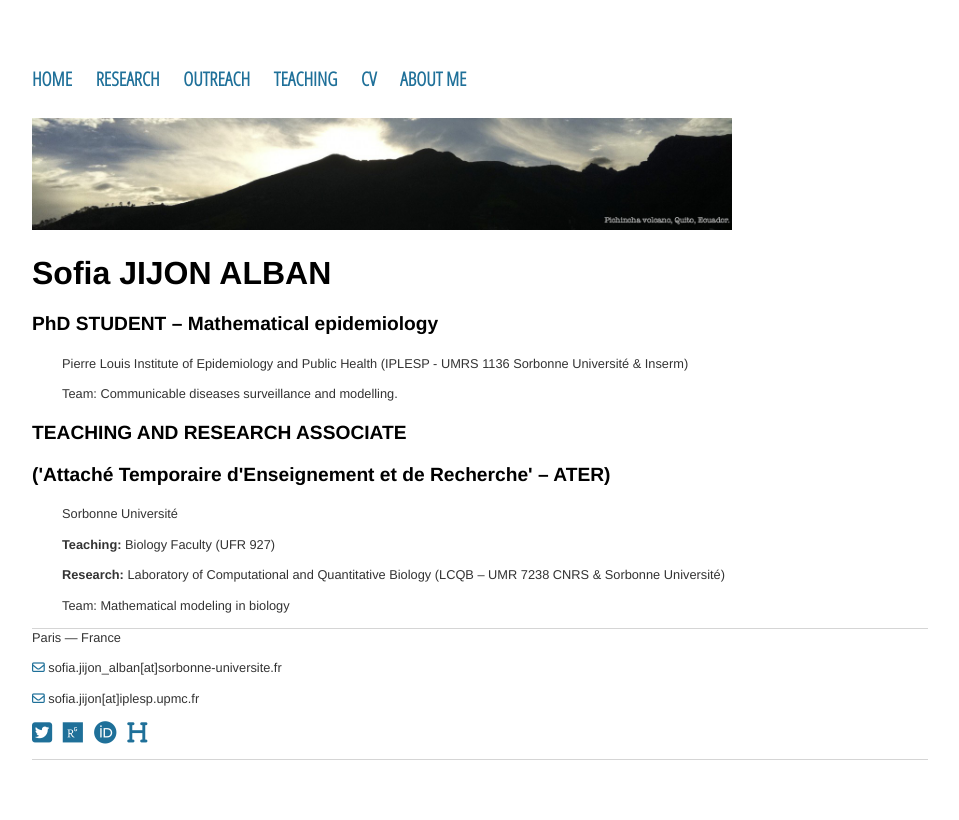
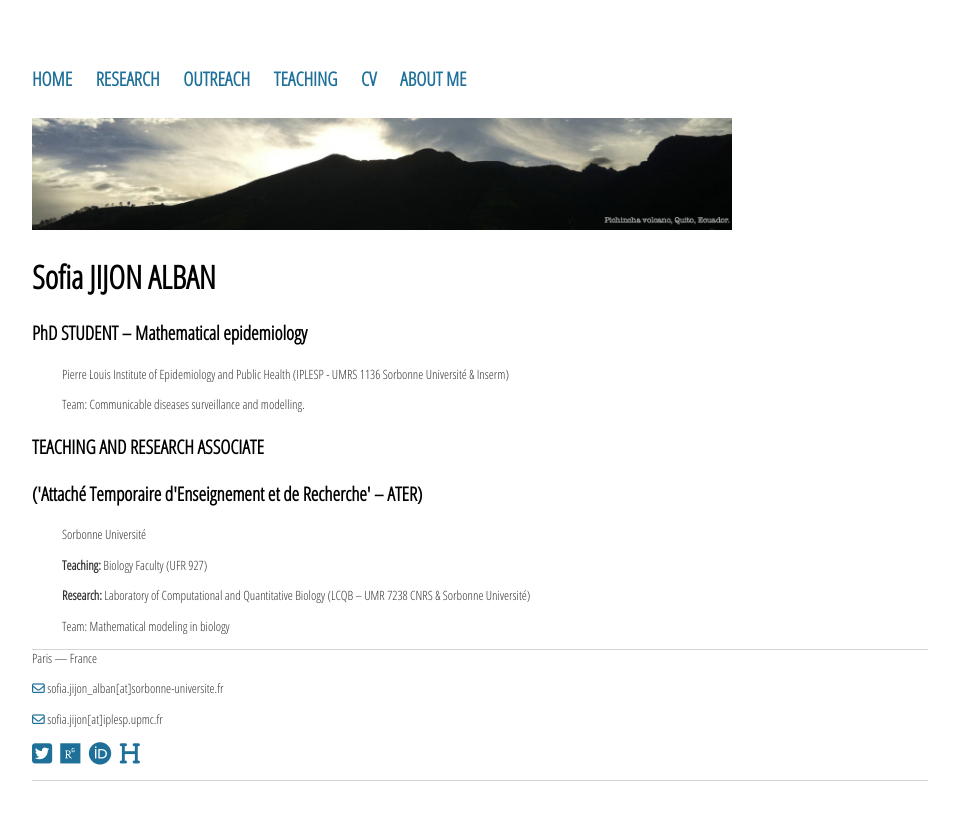
Before and after one commit to sjijon/sjijon.github.io, a Jekyll site: the page built from index.html, in a window 1280 px wide. Shown: the top 820 px of the page, without its empty margins (160-1119 px from the left). Built offline with Jekyll 4.4.1, drawn with Linux system fonts in a browser that asks for light colours; nearby versions of some CDN libraries.

Commit message:
Update main.css

```diff
--- a/css/main.css
+++ b/css/main.css
@@ -23,27 +23,27 @@ a:hover {
 }
 h1 {
     font-size: 2em;
-    font-family:'Helvetica', 'Arial', 'Sans-Serif';
+    font-family: 'Open Sans Condensed', 'Sans-Serif';
 }
 h2 {
     font-size: 1.5em;
-    font-family:'Helvetica', 'Arial', 'Sans-Serif';
+    font-family: 'Open Sans Condensed', 'Sans-Serif';
 }
 h3 {
     font-size: 1.2em;
-    font-family:'Helvetica', 'Arial', 'Sans-Serif';
+    font-family: 'Open Sans Condensed', 'Sans-Serif';
 }
 h4 {
     font-size: 1em;
-    font-family:'Helvetica', 'Arial', 'Sans-Serif';
+    font-family: 'Open Sans Condensed', 'Sans-Serif';
 }
 h5 {
     font-size: 0.8em;
-    font-family:'Helvetica', 'Arial', 'Sans-Serif';
+    font-family: 'Open Sans Condensed', 'Sans-Serif';
 }
 p {
     font-size: 0.8em;
-    font-family:'Helvetica', 'Arial', 'Sans-Serif';
+    font-family: 'Open Sans Condensed', 'Sans-Serif';
     line-height: 1.4em;
     color: #333;
 }
@@ -54,7 +54,7 @@ footer {
 
 ul {
     font-size: 0.8em;
-    font-family:'Helvetica', 'Arial', 'Sans-Serif';
+    font-family: 'Open Sans Condensed', 'Sans-Serif';
     line-height: 2em;
     list-style-type: circle;
     color: #333;
```
